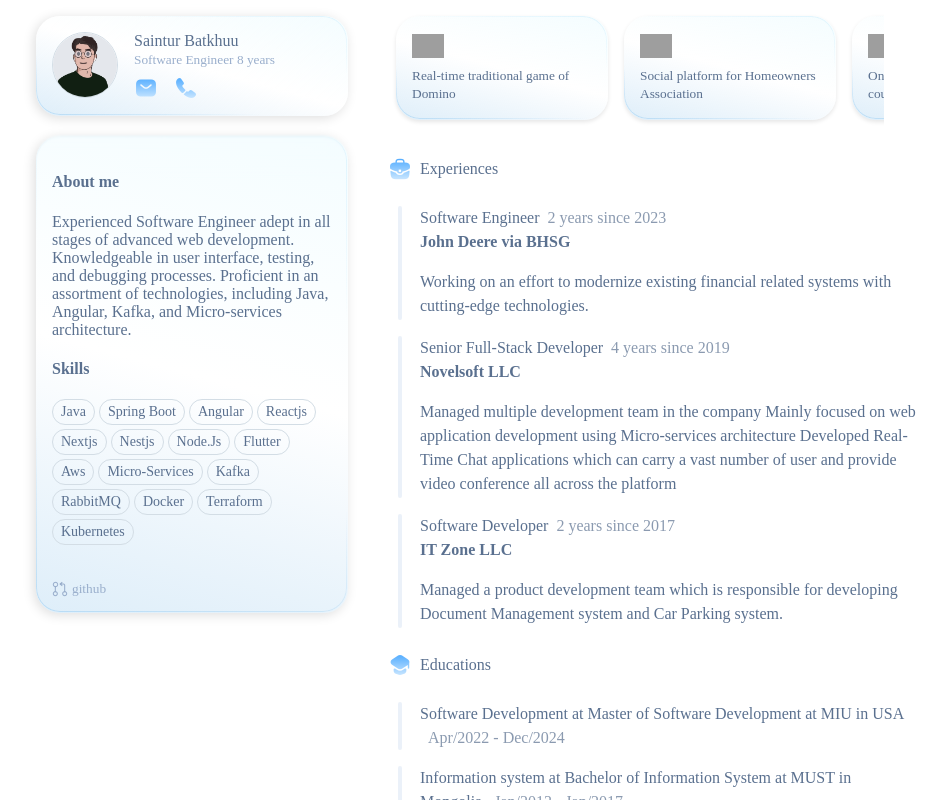
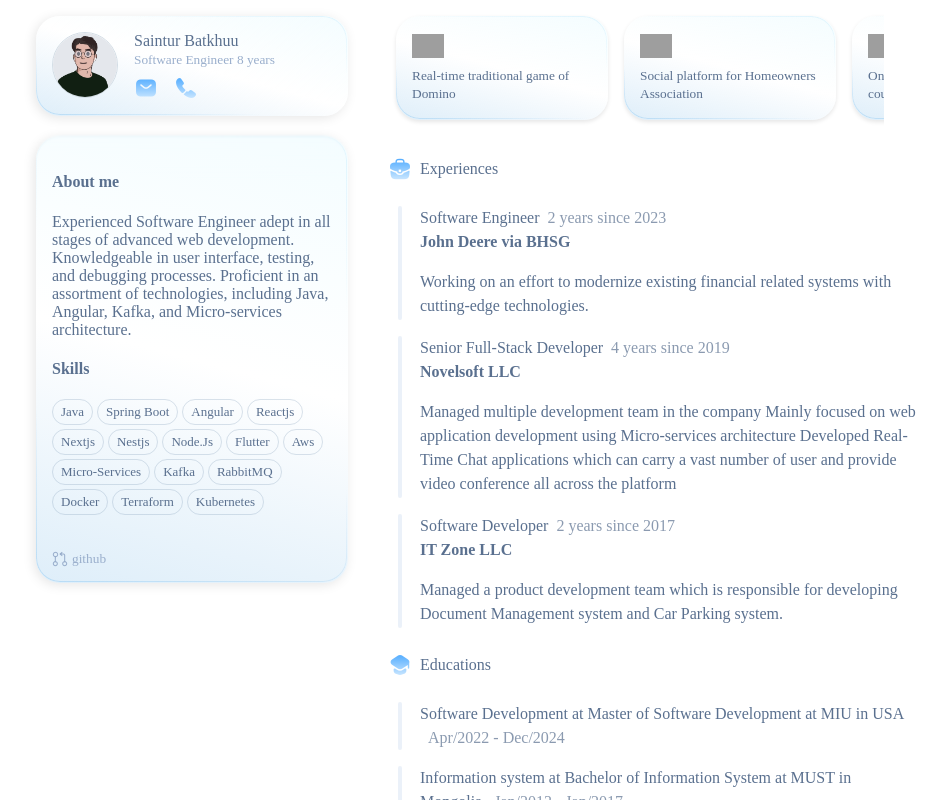
Before and after one commit to saintur/resume, an Angular app: page / in a window 1280 px wide. Shown: the whole page, without its empty margins (160-1106 px from the left). Built offline with nearby package versions, Linux system fonts and the light colour scheme; grey boxes are pictures that could not be loaded; a web font is replaced by a local one.

Commit message:
theme supports

```diff
--- a/angular.json
+++ b/angular.json
@@ -89,9 +89,6 @@
             ],
             "scripts": []
           }
-        },
-        "deploy": {
-          "builder": "angular-cli-ghpages:deploy"
         }
       }
     }
--- a/src/styles.css
+++ b/src/styles.css
@@ -36,6 +36,34 @@
     U+0308, U+0329, U+2000-206F, U+20AC, U+2122, U+2191, U+2193, U+2212, U+2215, U+FEFF, U+FFFD;
 }
 
+:root {
+    color-scheme: light dark;
+    --color: #5a708f;
+    --gradient-text: -webkit-linear-gradient(#4aa8ff, #d1eaff);
+    --background: #fff;
+    --card-background: linear-gradient(195deg, rgb(207 245 255 / 23%), rgba(255, 255, 255, 0.8), rgb(113 181 230 / 23%));
+    /*rgba(18, 18, 19, 0.47);*/
+    /*  --background: #121213;*/
+    /*  --card-background: linear-gradient(195deg, rgb(207 245 255 / 23%), rgba(18, 18, 19, 0.8), rgb(113 181 230 / 23%));*/
+}
+
+@custom-variant dark (&:is(.dark *));
+
+@media (prefers-color-scheme: dark) {
+    :root {
+        --color: #9bb5d9;
+        --gradient-text: -webkit-linear-gradient(#4aa8ff, #d1eaff08);
+        --background: #121213;
+        --card-background: linear-gradient(195deg, rgb(207 245 255 / 23%), rgba(18, 18, 19, 0.8), rgb(113 181 230 / 23%));
+    }
+
+    .top-cards {
+        .top-card:first-child img {
+            filter: invert(1);
+        }
+    }
+}
+
 body,
 html {
     padding: 0;
@@ -44,18 +72,24 @@ html {
     font-weight: 400;
     font-family: "Atlassian Sans";
     /*background: #d8dadc;*/
+    background: var(--background);
+    font-synthesis: none;
+    text-rendering: optimizeLegibility;
+    -webkit-font-smoothing: antialiased;
+    -moz-osx-font-smoothing: grayscale;
 }
 
 body {
     height: 100dvh;
     max-width: 920px;
     margin: 0 auto;
-  color: #5a708f;
+    color: var(--color);
     overflow: hidden;
 }
 
 a {
     cursor: pointer;
+
     &:has(i) {
         text-decoration: none;
     }
@@ -74,12 +108,13 @@ a {
     min-height: 100px;
     overflow: auto;
     /*overflow: hidden;*/
+
     &::-webkit-scrollbar {
         display: none;
     }
 
     .top-card {
-    box-shadow: 0 2px 4px 0 rgba(0,0,0,0.1);
+        box-shadow: 0 2px 4px 0 rgba(0, 0, 0, 0.1);
         padding: 16px;
         border-radius: 24px;
         display: flex;
@@ -90,12 +125,14 @@ a {
         height: 72px;
         min-width: 180px;
         /*background-color: rgba(255, 255, 255, 0.9);*/
-    background: linear-gradient(195deg, rgb(207 245 255 / 23%), rgba(255, 255, 255, 0.8), rgb(113 181 230 / 23%));
+        background: var(--card-background);
         position: relative;
+
         img {
         }
-    p{
-      margin:0;
+
+        p {
+            margin: 0;
         }
     }
 }
@@ -111,7 +148,7 @@ a {
 
 .gradient-text {
     /*background: -webkit-linear-gradient(#e4edf8, #b2ceff);*/
-  background: -webkit-linear-gradient(#4aa8ff, #d1eaff);
+    background: var(--gradient-text);
     -webkit-background-clip: text;
     -webkit-text-fill-color: transparent;
     display: flex;
@@ -144,9 +181,11 @@ a {
 .justify-content-center {
     justify-content: center;
 }
+
 .gap-4 {
     gap: 4px;
 }
+
 .gap-8 {
     gap: 8px;
 }
@@ -158,6 +197,7 @@ a {
 .flex-1 {
     flex: 1;
 }
+
 .relative {
     /*position: relative;*/
 }
@@ -183,15 +223,17 @@ a {
     /*margin: 16px;*/
     max-width: 280px;
     /*min-height: calc(100% - 32px);*/
-  box-shadow: -2px 2px 12px #dedede;
+    box-shadow: -2px 2px 12px rgba(0, 0, 0, 0.1);
     border-radius: 24px;
     /*border: 1px solid transparent;*/
     padding: 16px;
     position: relative;
-  background: linear-gradient(195deg, rgb(207 245 255 / 23%), rgba(255, 255, 255, 0.8), rgb(113 181 230 / 23%));
+    background: var(--card-background);
+
     &.card {
         height: fit-content;
     }
+
     &.main {
         margin-top: 120px;
     }
@@ -203,7 +245,7 @@ a {
 }
 
 .content {
-  display:  flex;
+    display: flex;
     flex-direction: column;
     flex: 1;
     /*padding: 200px 24px 0 24px;*/
@@ -226,8 +268,9 @@ a {
 ul {
     list-style: none;
     padding: 0;
+
     li {
-    color: #5a708f;
+        color: var(--color);
         display: flex;
         align-items: center;
         gap: 8px;
@@ -239,12 +282,13 @@ ul {
     display: flex;
     gap: 4px;
     flex-wrap: wrap;
+
     .skill {
         padding: 4px 8px;
         border-radius: 16px;
-    border: 1.5px solid #d3dde5;
-    font-weight: 300;
-    font-size: 14px;
+        border: 1.5px solid rgba(129, 157, 183, 0.29);
+        font-weight: 400;
+        font-size: 13px;
         text-transform: capitalize;
     }
 }
@@ -268,6 +312,7 @@ p.light {
     flex-direction: column;
     padding-left: 32px;
     gap: 16px;
+
     .item {
         line-height: 24px;
         position: relative;
@@ -314,6 +359,7 @@ p.light {
     width: calc(100% - 32px);
     z-index: 10;
 }
+
 .artificial-bg {
     position: fixed;
     top: 0;
@@ -323,6 +369,7 @@ p.light {
     height: 180px;
     transform: rotate(180deg);
 }
+
 .gradient-blur {
     position: absolute;
     z-index: 5;
@@ -330,12 +377,14 @@ p.light {
     height: 100%;
     pointer-events: none;
 }
+
 .gradient-blur > div,
 .gradient-blur::before,
 .gradient-blur::after {
     position: absolute;
     inset: 0;
 }
+
 .gradient-blur::before {
     content: "";
     z-index: 1;
@@ -348,6 +397,7 @@ p.light {
             rgba(0, 0, 0, 0) 37.5%
     );
 }
+
 .gradient-blur > div:nth-of-type(1) {
     z-index: 2;
     backdrop-filter: blur(1px);
@@ -359,6 +409,7 @@ p.light {
             rgba(0, 0, 0, 0) 50%
     );
 }
+
 .gradient-blur > div:nth-of-type(2) {
     z-index: 3;
     backdrop-filter: blur(2px);
@@ -370,6 +421,7 @@ p.light {
             rgba(0, 0, 0, 0) 62.5%
     );
 }
+
 .gradient-blur > div:nth-of-type(3) {
     z-index: 4;
     backdrop-filter: blur(4px);
@@ -381,6 +433,7 @@ p.light {
             rgba(0, 0, 0, 0) 75%
     );
 }
+
 .gradient-blur > div:nth-of-type(4) {
     z-index: 5;
     backdrop-filter: blur(8px);
@@ -392,6 +445,7 @@ p.light {
             rgba(0, 0, 0, 0) 87.5%
     );
 }
+
 .gradient-blur > div:nth-of-type(5) {
     z-index: 6;
     backdrop-filter: blur(16px);
@@ -403,6 +457,7 @@ p.light {
             rgba(0, 0, 0, 0) 100%
     );
 }
+
 .gradient-blur > div:nth-of-type(6) {
     z-index: 7;
     backdrop-filter: blur(32px);
@@ -413,6 +468,7 @@ p.light {
             rgba(0, 0, 0, 1) 100%
     );
 }
+
 .gradient-blur::after {
     content: "";
     z-index: 8;
@@ -436,13 +492,17 @@ p.light {
     .main-layout {
         flex-direction: column;
         width: 100%;
+
         .top-cards {
             position: relative;
             width: calc(100% - 32px);
             padding: 16px;
+            z-index: 4;
         }
+
         .content {
             padding: 0;
+
             ul {
                 padding: 0 16px;
             }
```
Lines whose indentation alone changed are shown as unchanged.
